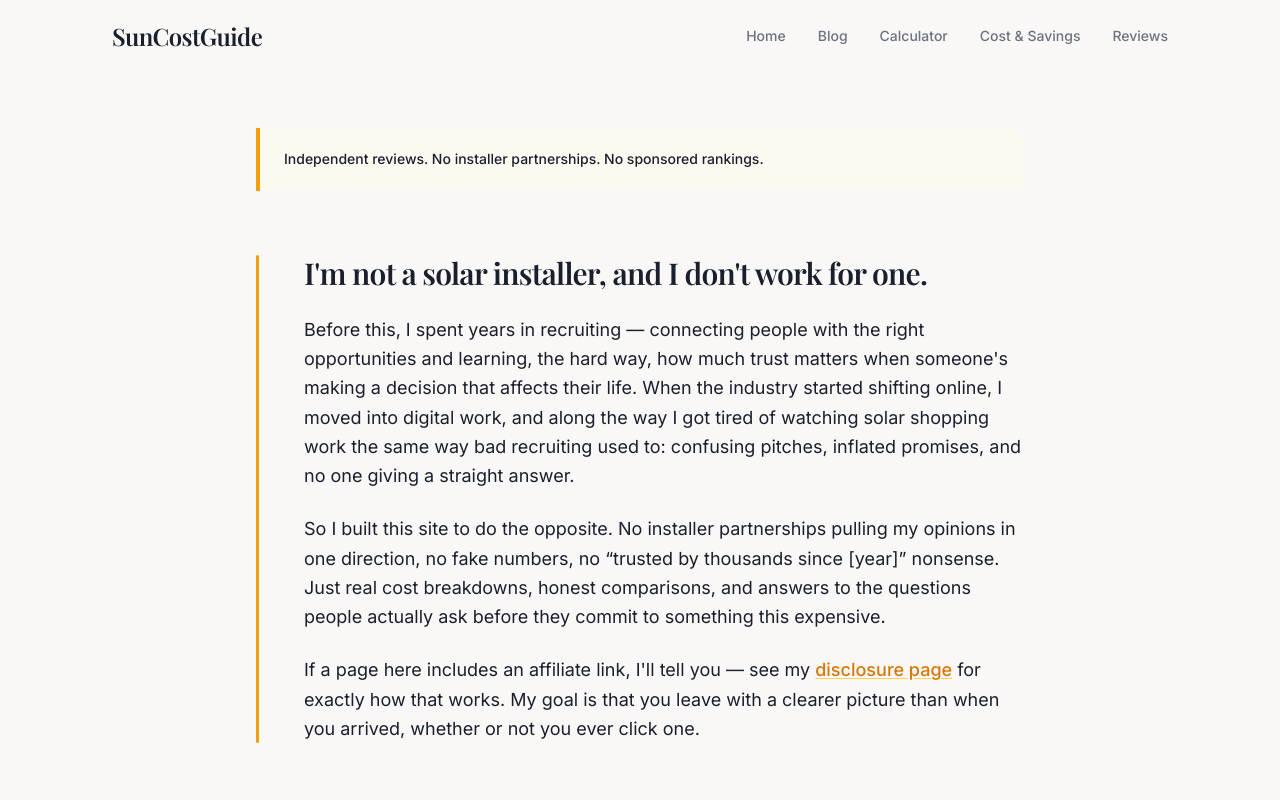
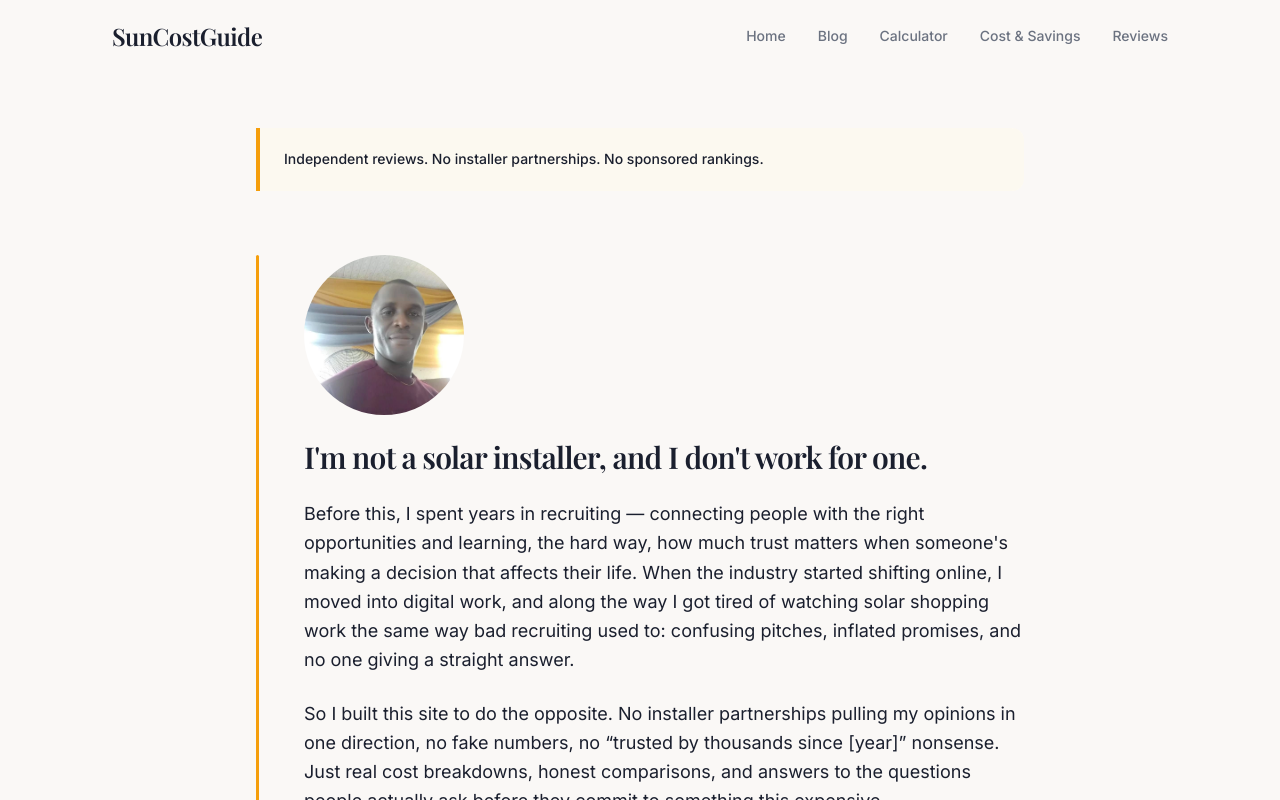
Before and after one commit to nathanielkennyolie-ship-it/SunCostGuide, a Next.js app: page /about in a window 1280 px wide. Shown: the top 800 px of the page. Built offline with nearby package versions, Linux system fonts and the light colour scheme; a web font is replaced by a local one.

Commit message:
add profile image to About page (kenny.webp)

```diff
--- a/src/app/about/page.tsx
+++ b/src/app/about/page.tsx
@@ -20,6 +20,13 @@ export default function AboutPage() {
               <div className="absolute left-0 top-0 bottom-0 w-[3px] bg-amber-500 rounded-full" />
 
               <div className="space-y-6 text-lg leading-relaxed text-ink">
+                <img
+                  src="/images/Kenny.webp"
+                  alt="Nathaniel Kenny Olie, founder of SunCostGuide"
+                  width={160}
+                  height={160}
+                  className="rounded-full mx-auto lg:mx-0 mb-6"
+                />
                 <p className="font-display text-2xl lg:text-3xl font-semibold tracking-tight">
                   I&apos;m not a solar installer, and I don&apos;t work for one.
                 </p>
```
Also changed, not shown: public/images/Kenny.webp (added).
